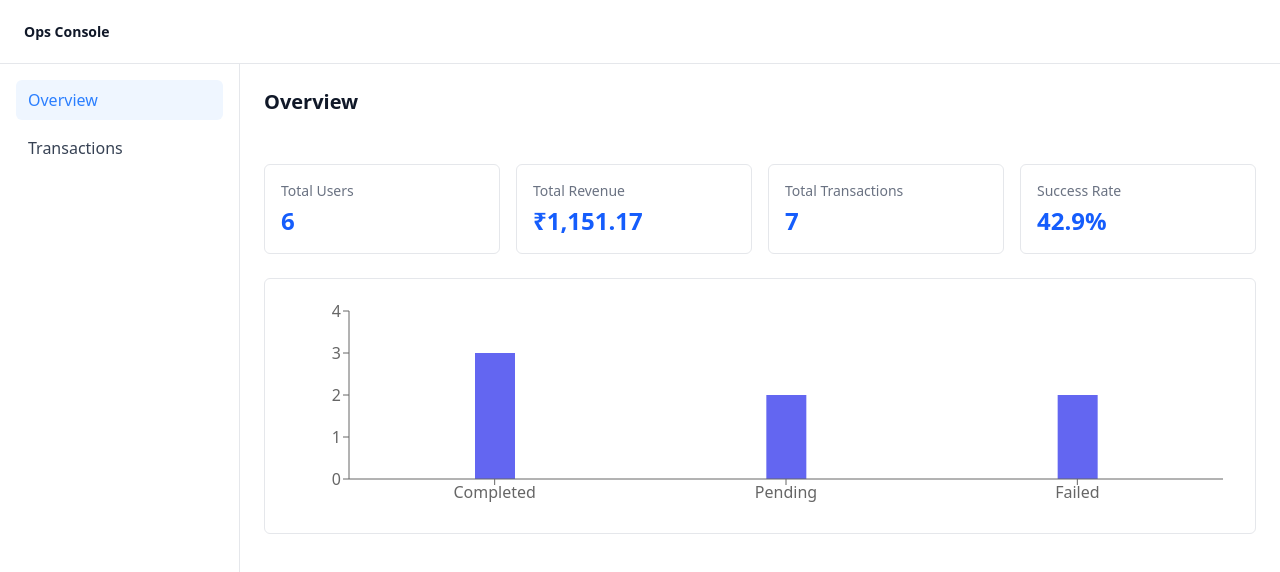
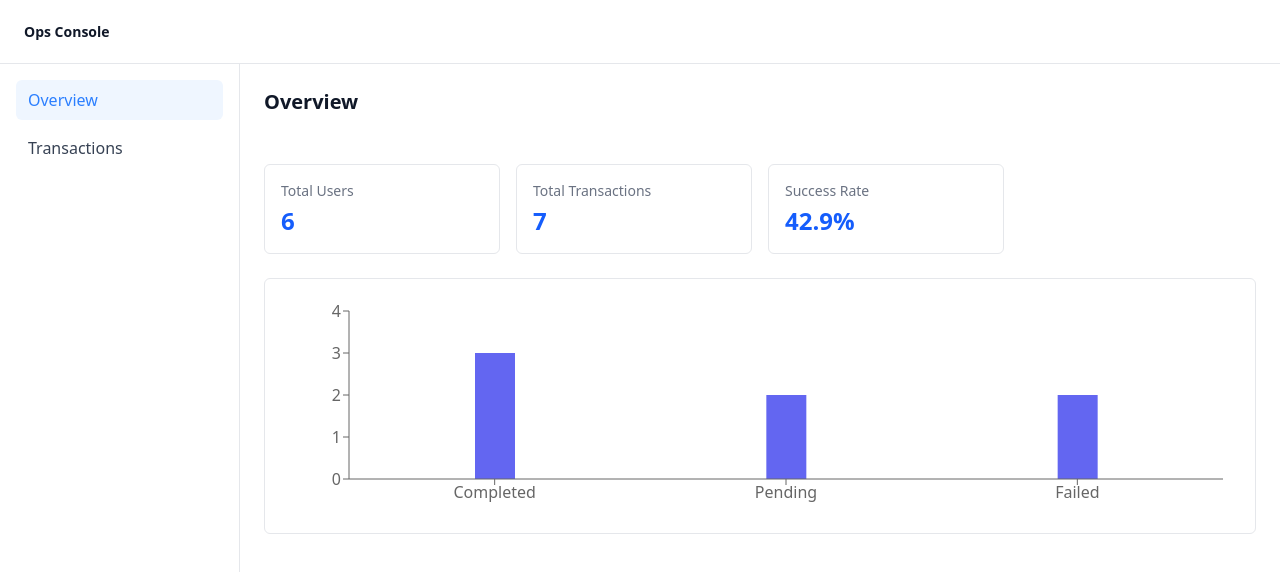
Before and after one commit to ankitjaishwal/Insight-board, a React (Vite) app: page /ops/overview in a window 1280 px wide. Shown: the top 572 px of the page. Built offline with nearby package versions, Linux system fonts and the light colour scheme.

Commit message:
feat: add role-based visibility via config filtering

```diff
--- a/src/components/Layout.tsx
+++ b/src/components/Layout.tsx
@@ -1,6 +1,8 @@
 import { NavLink, Outlet, useLocation, useParams } from "react-router-dom";
 import { type DashboardConfig } from "../config/app.config";
 import { resolveClientConfig } from "../config/clients/clientResolver";
+import { userContext } from "../context/userContext";
+import { applyRoleVisibility } from "../config/applyRoleVisibility";
 
 const Header = ({ config }: { config: DashboardConfig }) => {
   return (
@@ -36,7 +38,8 @@ const SideNav = ({ config }: { config: DashboardConfig }) => {
 
 const Layout = () => {
   const { clientId } = useParams();
-  const config = resolveClientConfig(clientId);
+  const rawConfig = resolveClientConfig(clientId);
+  const config = applyRoleVisibility(rawConfig, userContext.role);
 
   const location = useLocation();
 
--- a/src/components/Overview.tsx
+++ b/src/components/Overview.tsx
@@ -22,7 +22,7 @@ const Overview = ({
     <div className="mt-6">
       {/* KPI GRID */}
       <div className="grid grid-cols-4 gap-4">
-        {config.overview.kpis.map((metricKey) => {
+        {config.overview.kpis.map(({ key: metricKey }) => {
           const metric = metricRegistry[metricKey];
           const key = metricKey as keyof Metrics;
           const metricVal = metrics[key];
--- a/src/config/app.config.ts
+++ b/src/config/app.config.ts
@@ -1,7 +1,11 @@
+import type { MetricKey } from "../registry/metricRegistry";
+import type { Role } from "../types/role";
+
 export type RouteConfig = {
   key: "overview" | "transactions";
   label: string;
   path: string;
+  roles?: Role[];
 };
 
 export type DashboardConfig = {
@@ -10,9 +14,11 @@ export type DashboardConfig = {
   routes: Array<RouteConfig>;
 
   overview: {
-    kpis: Array<
-      "totalUsers" | "totalRevenue" | "totalTransactions" | "successRate"
-    >;
+    kpis: Array<{
+      key: MetricKey;
+      roles?: Role[];
+    }>;
+
     chart: "statusBreakdown";
   };
 };
--- /dev/null
+++ b/src/config/applyRoleVisibility.ts
@@ -0,0 +1,18 @@
+import type { DashboardConfig } from "./app.config";
+import type { Role } from "../types/role";
+
+export function applyRoleVisibility(
+  config: DashboardConfig,
+  role: Role,
+): DashboardConfig {
+  return {
+    ...config,
+    routes: config.routes.filter((r) => !r.roles || r.roles.includes(role)),
+    overview: {
+      ...config.overview,
+      kpis: config.overview.kpis.filter(
+        (k) => !k.roles || k.roles.includes(role),
+      ),
+    },
+  };
+}
--- a/src/config/clients/finance.config.ts
+++ b/src/config/clients/finance.config.ts
@@ -6,11 +6,19 @@ export const financeConfig: DashboardConfig = {
 
   routes: [
     { key: "overview", label: "Summary", path: "overview" },
-    { key: "transactions", label: "Payments", path: "transactions" },
+    {
+      key: "transactions",
+      label: "Payments",
+      path: "transactions",
+    },
   ],
 
   overview: {
-    kpis: ["totalRevenue", "successRate"],
+    kpis: [
+      { key: "totalUsers", roles: ["ops", "admin"] },
+      { key: "totalRevenue", roles: ["finance", "admin"] },
+      { key: "successRate" },
+    ],
     chart: "statusBreakdown",
   },
 };
--- a/src/config/clients/ops.config.ts
+++ b/src/config/clients/ops.config.ts
@@ -6,11 +6,19 @@ export const opsConfig: DashboardConfig = {
 
   routes: [
     { key: "overview", label: "Overview", path: "overview" },
-    { key: "transactions", label: "Transactions", path: "transactions" },
+    {
+      key: "transactions",
+      label: "Transactions",
+      path: "transactions",
+    },
   ],
 
   overview: {
-    kpis: ["totalUsers", "totalRevenue", "totalTransactions", "successRate"],
+    kpis: [
+      { key: "totalUsers", roles: ["ops", "admin"] },
+      { key: "totalTransactions" },
+      { key: "successRate" },
+    ],
     chart: "statusBreakdown",
   },
 };
--- /dev/null
+++ b/src/context/userContext.ts
@@ -0,0 +1,5 @@
+import type { Role } from "../types/role";
+
+export const userContext = {
+  role: "ops" as Role,
+};
--- a/src/pages/OverviewPage.tsx
+++ b/src/pages/OverviewPage.tsx
@@ -11,7 +11,7 @@ const OverviewPage = () => {
   }>();
 
   const metrics = Object.fromEntries(
-    config.overview.kpis.map((key) => [
+    config.overview.kpis.map(({ key }) => [
       key,
       metricRegistry[key].derive(transactions),
     ]),
--- /dev/null
+++ b/src/types/role.ts
@@ -0,0 +1 @@
+export type Role = "admin" | "ops" | "finance";
```
